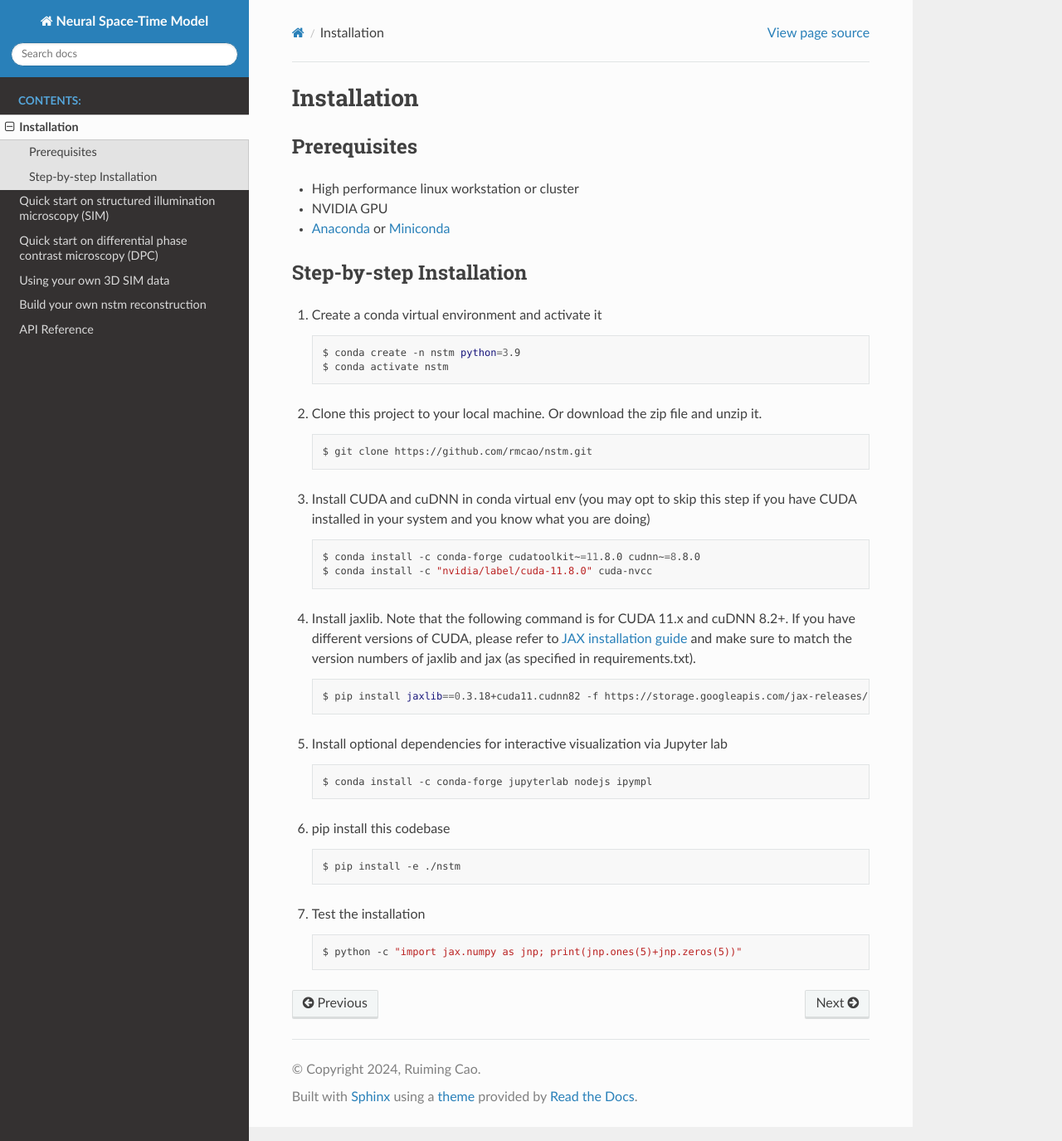
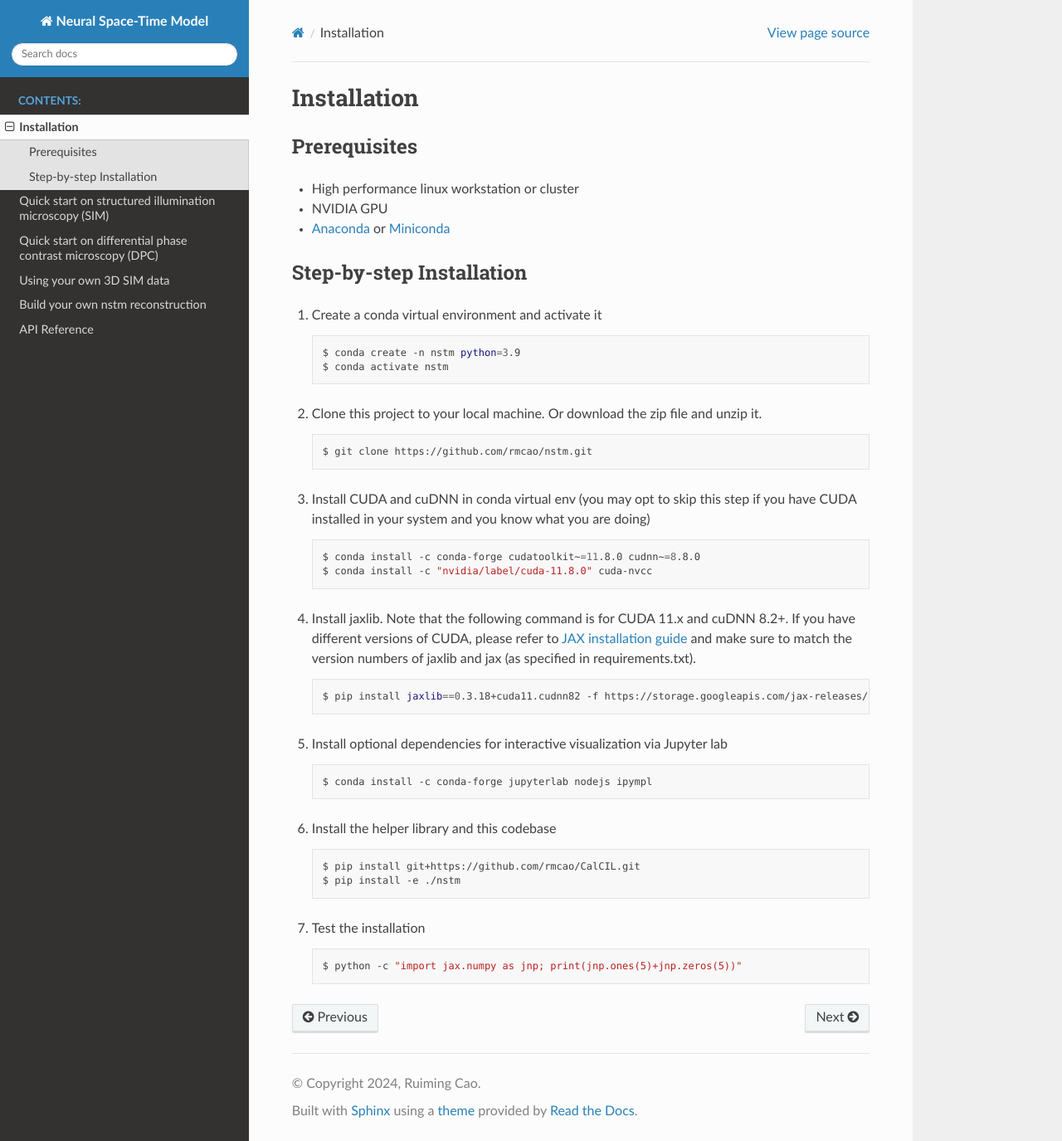
Before and after one commit to rmcao/nstm, a Sphinx documentation site: the page built from docs/installation.rst, in a window 1280 px wide and 1375 px high. Shown: the whole window at 83% size. Built offline with Sphinx 7.4.7 and the Read the Docs theme 2.0.0, drawn with Linux system fonts in a browser that asks for light colours.

Commit message:
updated installation instructions

```diff
--- a/docs/installation.rst
+++ b/docs/installation.rst
@@ -43,10 +43,11 @@ Step-by-step Installation
 
       $ conda install -c conda-forge jupyterlab nodejs ipympl
 
-6. pip install this codebase
+6. Install the helper library and this codebase
 
    .. code-block:: bash
 
+      $ pip install git+https://github.com/rmcao/CalCIL.git
       $ pip install -e ./nstm
 
 7. Test the installation
```
Also changed, not shown: README.md (+2 -1 lines), requirements.txt (+0 -10 lines).
